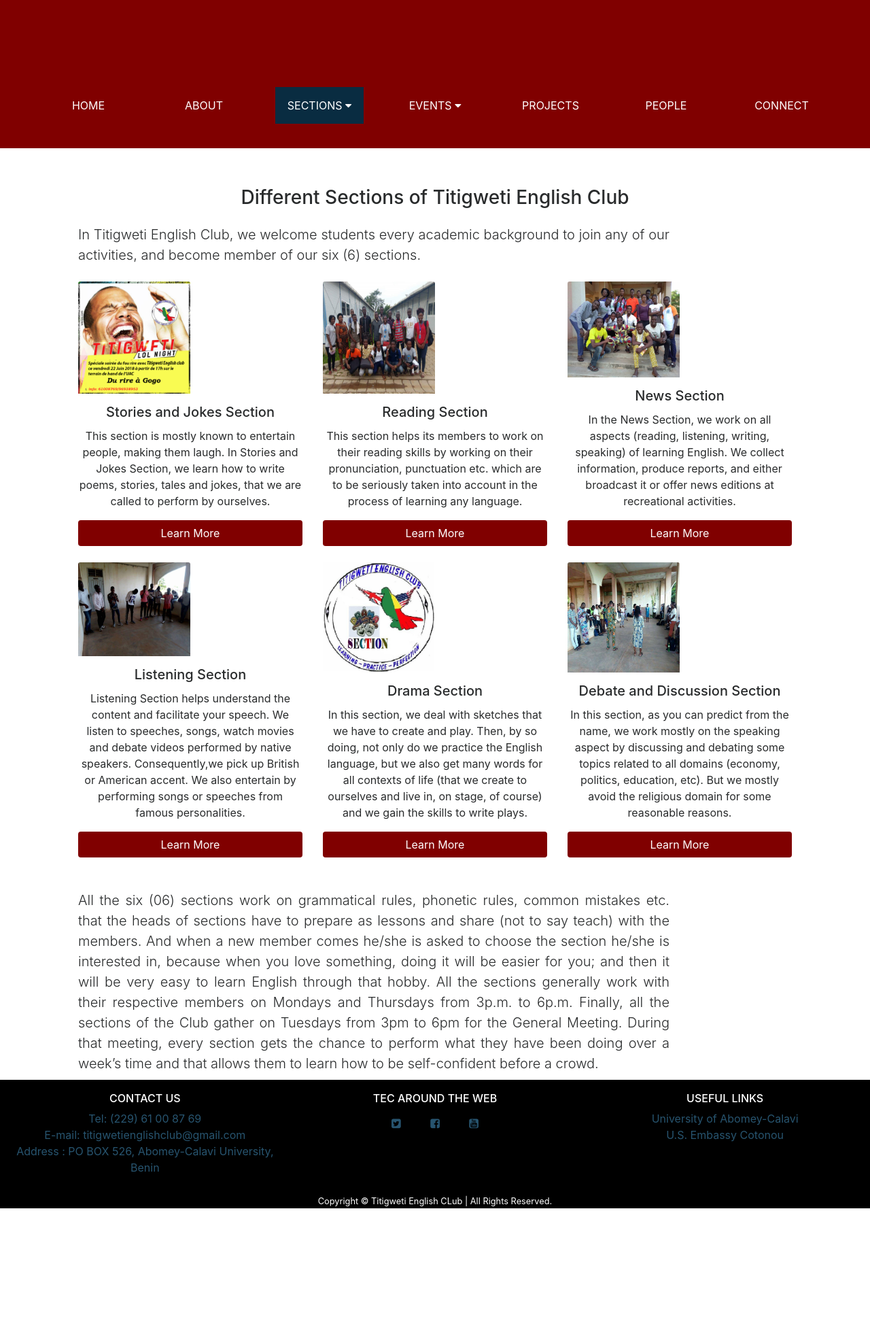
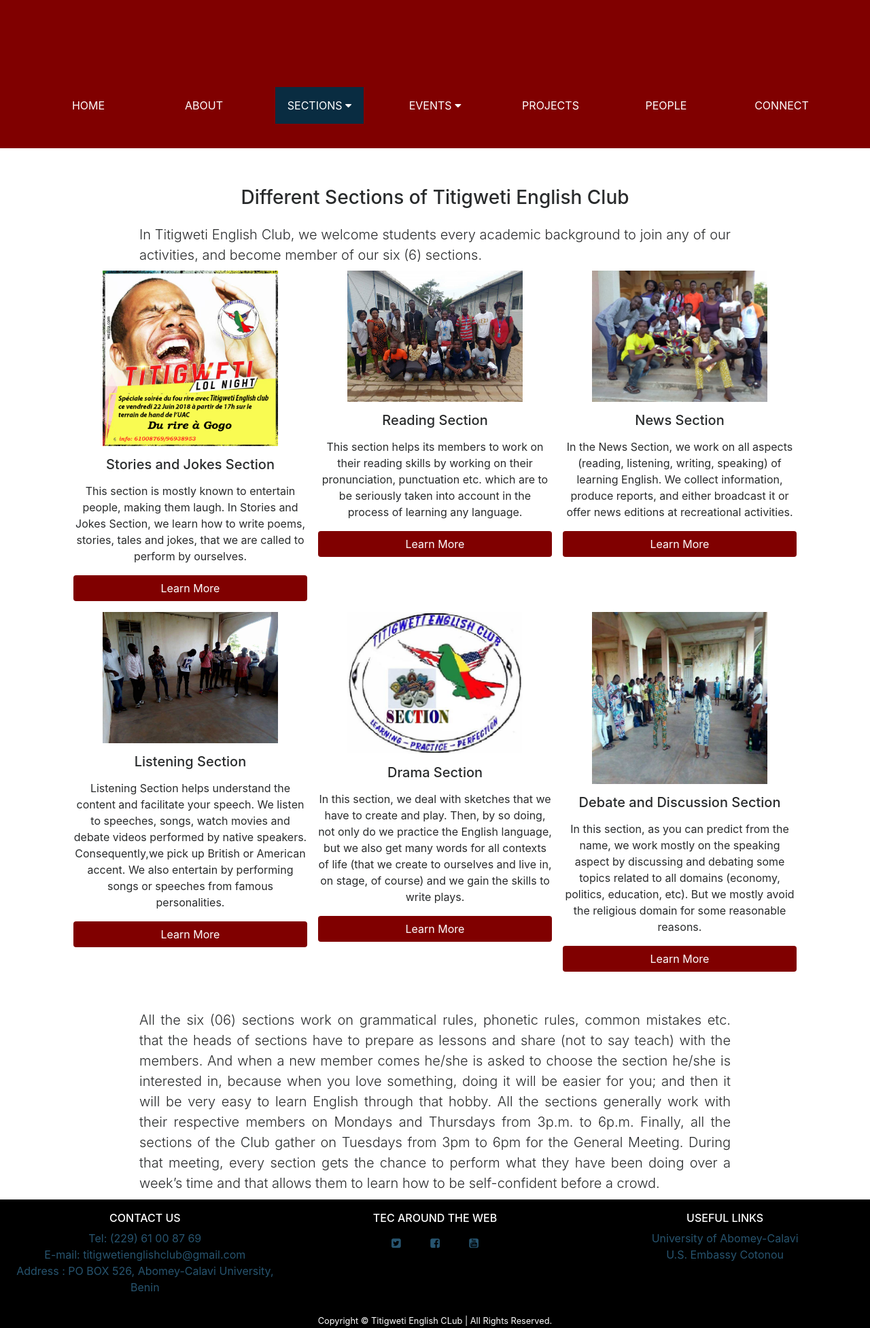
Before and after one commit to 10eMyrT/tecbenin.github.io, a Jekyll site: the page built from sections/index.html, in a window 1280 px wide. Shown: the whole page at 68% size. Built offline with Jekyll 4.4.1, drawn with Linux system fonts in a browser that asks for light colours; before the commit the page ends 1777 px from its top, so only the background shows below that.

Commit message:
spaces between sections

```diff
--- a/about.html
+++ b/about.html
@@ -19,7 +19,7 @@
         <div class="card-body">
             <h3 class="card-title mb-3 text-center">Our Logo</h3>
             <div class="img-animtion" style="margin-left: auto; margin-right: auto">
-                <img class="card-img-top mb-3" src="/assets/favicon.ico" alt="" style="width: 25%"/>
+                <img class="card-img-top mb-3" src="/assets/favicon.ico" alt="" style="width: 20%"/>
             </div>
             <div class="card-body text-center lead col-lg-8 mx-auto">
                 <p class="card-text text-justify">
--- /dev/null
+++ b/googlece266a8b26cdc2ec.html
@@ -0,0 +1 @@
+google-site-verification: googlece266a8b26cdc2ec.html
--- a/sections/index.html
+++ b/sections/index.html
@@ -7,30 +7,32 @@
     <div class="card text-center bg-transparent" style="border: none">
         <div class="card-body">
             <h3 class="card-title mb-4 text-center">Different Sections of Titigweti English Club</h3>
-            <div class="lead col-lg-10 text-justify">
+            <div class="lead col-lg-10 text-justify mx-auto">
                 In Titigweti English Club, we welcome students every academic background to join any of our activities, and become member of our six (6) sections.
             </div>
-            <div class="container mt-4">
-                <div class="row justify-content-center bg-transparent">
+            <div class="container">
+                <div class="row">
                     {% for post in site.categories.sections %}
                         {% assign section = post.title | split: ' ' | first %}
                         {% assign sectionName = section | downcase %}
                         {% assign id = "assets/" | append: sectionName %}
                         {% assign identifier = id | append: "/id.jpg" %}
-                        <div class="col-xl-4 col-md-6 col-12 mb-4">
-                            <div class="card h-100 bg-transparent" id="column" style="border: none">
-                                <img class="card-img-top w-50 mb-3" src="{{ identifier }}" alt="Card image cap">
+                        <div class="col-xl-4 col-md-6 py-2 px-2">
+                            <div class="card border-0 bg-transparent">
                                 <div class="card-body text-center">
-                                    <h5 class="card-title">{{ post.title }}</h5>
-                                    <p class="card-text">{{ post.excerpt }}</p>
-                                    <a class="btn btn-block" href="{{ post.url }}" style="background: #800000; color: white">Learn More</a>
+                                    <img class="w-75 h-50 mb-3" src="{{ identifier }}" alt="Card image cap">
+                                    <h5 class="card-title mb-3">{{ post.title }}</h5>
+                                    <div class="card-text text-black-100">
+                                        <p>{{ post.excerpt }}</p>
+                                        <a class="btn btn-block" href="{{ post.url }}" style="background: #800000; color: white">Learn More</a>
+                                    </div>
                                 </div>
                             </div>
                         </div>
                     {% endfor %}
                 </div>
             </div>
-            <div class="lead col-lg-10 text-justify mt-4">
+            <div class="card-text lead col-lg-10 text-justify mx-auto mt-5">
                 All the six (06) sections work on grammatical rules, phonetic rules, common mistakes etc. that the heads of sections have to prepare as lessons and share (not to say teach) with the members. And when a new member comes he/she is asked to choose the section he/she is interested in, because when you love something, doing it will be easier for you; and then it will be very easy to learn English through that hobby. All the sections generally work with their respective members on Mondays and Thursdays from 3p.m. to 6p.m. Finally, all the sections of the Club gather on Tuesdays from 3pm to 6pm for the General Meeting. During that meeting, every section gets the chance to perform what they have been doing over a week’s time and that allows them to learn how to be self-confident before a crowd.
             </div>
         </div>
```
